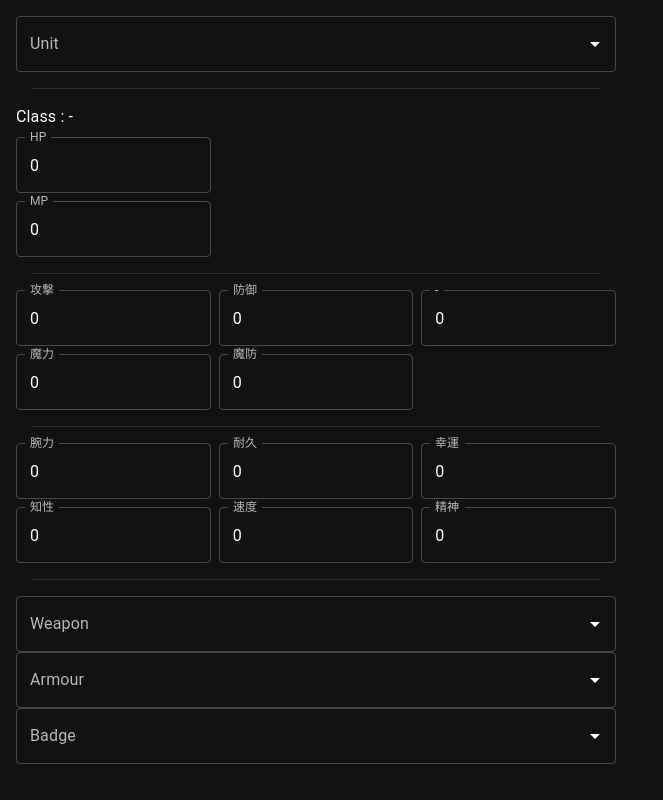
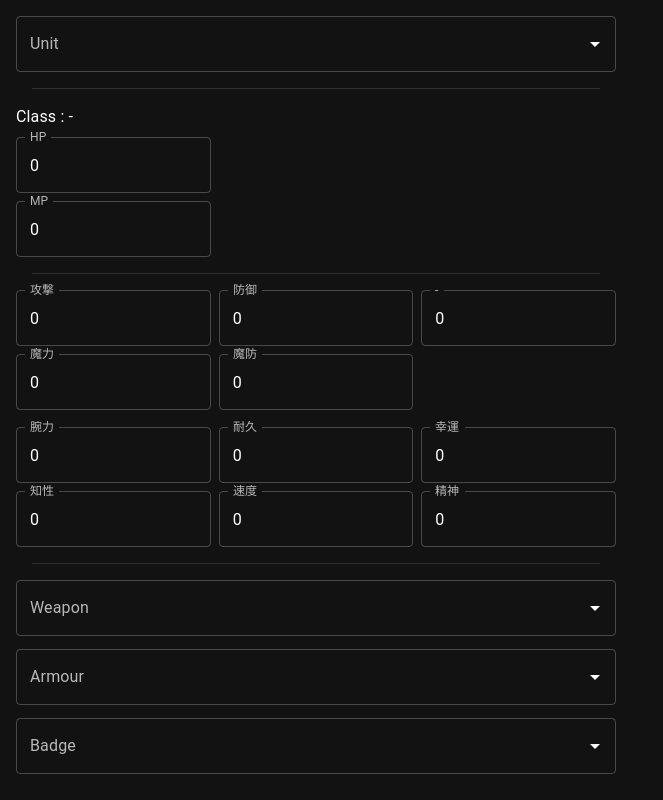
Before and after one commit to k0d1k-65/ae, a React (Create React App) app: page / in a window 1280 px wide. Shown: the whole page, without its empty margins (0-663 px from the left). Built offline with nearby package versions, Linux system fonts and the light colour scheme.

Commit message:
余白をSpacerで修正

```diff
--- a/src/components/UnitBase.tsx
+++ b/src/components/UnitBase.tsx
@@ -11,6 +11,7 @@ import { fetchArmours } from '../features/Armour';
 import { fetchBadges } from '../features/Badges';
 import { fetchUnits } from '../features/Units';
 import { fetchWeapons } from '../features/Weapons';
+import Spacer from './utility/Spacer';
 
 function StyleChip(props: {styleType: StyleType|null}) {
   if (props.styleType == null) {
@@ -247,8 +248,6 @@ export default function UnitBase() {
   const [armour, setArmour] = React.useState<Equipment|null>(null);
   const [badge, setBadge] = React.useState<Equipment|null>(null);
 
-  const divider = (<Divider variant="middle" sx={{margin: 2}} />);
-
   return (
     <Box
       margin={2}
@@ -291,7 +290,7 @@ export default function UnitBase() {
         </ToggleButton>
       */}
 
-      {divider}
+      <Divider variant="middle" sx={{margin: 2}} />
 
       <Grid container spacing={1}>
         <Grid item xs={12}>
@@ -325,7 +324,7 @@ export default function UnitBase() {
         </Grid>
       </Grid>
 
-      {divider}
+      <Divider variant="middle" sx={{margin: 2}} />
 
       <Grid container spacing={1}>
         <Grid item xs={4}>
@@ -380,7 +379,7 @@ export default function UnitBase() {
         </Grid>
       </Grid>
 
-      {divider}
+      <Spacer size={32} axis="horizontal" style={{margin: 8}}/>
 
       <Grid container spacing={1}>
         <Grid item xs={4}>
@@ -434,7 +433,7 @@ export default function UnitBase() {
 
       </Grid>
 
-      {divider}
+      <Divider variant="middle" sx={{margin: 2}} />
 
       {/* 武器選択ボックス */}
       <UnitWeaponSelectBox
@@ -444,6 +443,9 @@ export default function UnitBase() {
         selecting={weapon}
         onSelected={setWeapon}
       />
+
+      <Spacer size={32} axis="horizontal" style={{margin: 6}}/>
+
       {/* 防具選択ボックス */}
       <UnitArmourSelectBox
         labelTitle='Armour'
@@ -452,7 +454,10 @@ export default function UnitBase() {
         selecting={armour}
         onSelected={setArmour}
       />
-      {/* 防具選択ボックス */}
+
+      <Spacer size={32} axis="horizontal" style={{margin: 6}}/>
+
+      {/* バッジ選択ボックス */}
       <UnitBadgeSelectBox
         labelTitle='Badge'
         items={badgeData}
--- /dev/null
+++ b/src/components/utility/Spacer.tsx
@@ -0,0 +1,33 @@
+import React from 'react';
+
+type RestProps = React.HTMLAttributes<HTMLButtonElement>;
+type Props = {
+  size: number;
+  axis?: "vertical"|"horizontal";
+  style?: any;
+} & RestProps;
+
+const Spacer: React.FC<Props> = ({
+  size,
+  axis,
+  style,
+  ...delegated
+}) => {
+  const width = axis === 'vertical' ? 1 : size;
+  const height = axis === 'horizontal' ? 1 : size;
+  return (
+    <span
+      style={{
+        display: 'block',
+        width,
+        minWidth: width,
+        height,
+        minHeight: height,
+        ...style,
+      }}
+      {...delegated}
+    />
+  );
+};
+
+export default Spacer;
```
